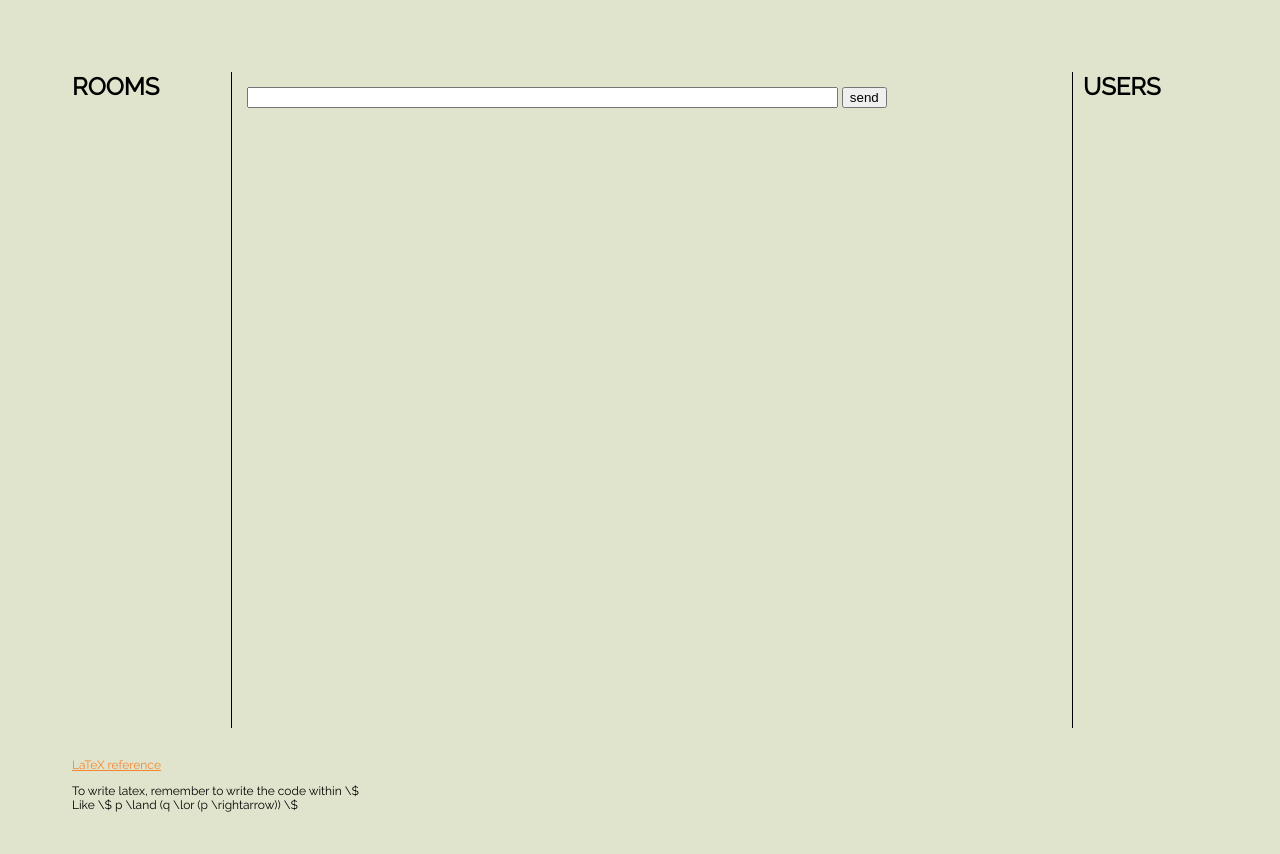
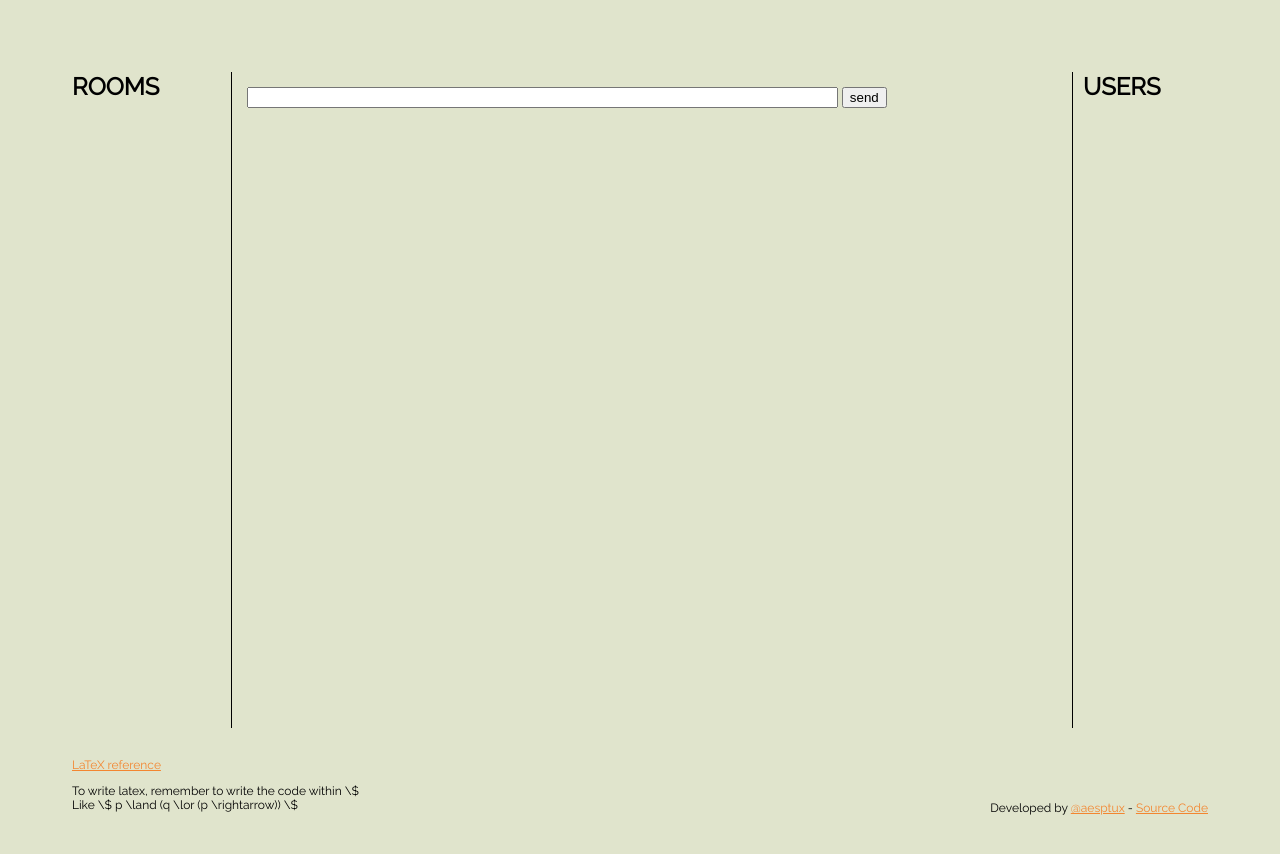
Before and after one commit to aesptux/lath, a website: page index.html in a window 1280 px wide. Drawn offline with nearby package versions, Linux system fonts and the light colour scheme; some packages are replaced by stand-ins of ours; no server answers.

Commit message:
add footer

```diff
--- a/index.html
+++ b/index.html
@@ -51,6 +51,12 @@
 	}
 	.reference {
 		font-size: 12px;
+		clear: both;
+	}
+	.reference_right {
+		float: right;
+		font-size: 12px;
+		margin-top:-2%;
 	}
 	</style>
 </head>
@@ -73,6 +79,8 @@
 	<div id='footer'>
 		<a class='reference' href='http://en.wikibooks.org/wiki/LaTeX/Mathematics#Symbols'>LaTeX reference</a>
 		<p class='reference'>To write latex, remember to write the code within \$<br> Like \$ p \land (q \lor (p \rightarrow)) \$</p>
+		<p class='reference_right'>Developed by <a href='http://www.twitter.com/aesptux'>@aesptux</a>
+		 - <a href='http://www.github.com/aesptux/lath'>Source Code</a></p>
 		<!-- <a href='/log' class='reference'>Chat log.</a> -->
 		<!-- <p>$p \land (q \lor (p \rightarrow))$</p> -->
 	</div>
```
